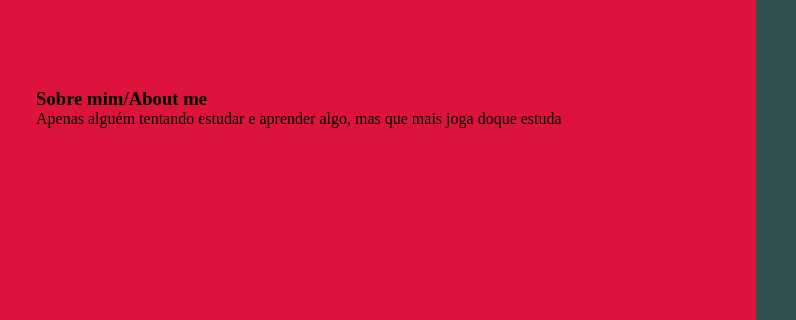
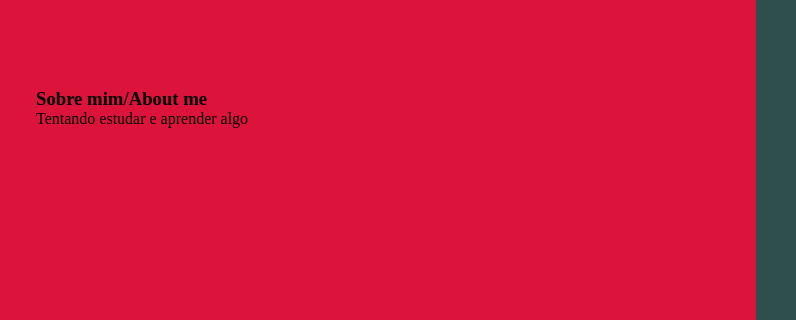
Before and after one commit to TomikantGit/Portfolio, a plain HTML site: page index.html in a window 1280 px wide. Shown: the part 187-507 px from the top of the page, 484-1280 px from the left. Drawn offline with Linux system fonts and the light colour scheme.

Commit message:
Update index.html

```diff
--- a/index.html
+++ b/index.html
@@ -22,7 +22,7 @@
                     <section class="profile"><img src="https://cdn.donmai.us/original/a2/73/__9s_nier_and_1_more_drawn_by_d_k__a273bbcb7bc50f46d442d331567d4314.png" alt=""></section>
                     <section class="texto">
                         <h1>Sobre mim/About me</h1>
-                        <p>Apenas alguém tentando estudar e aprender algo, mas que mais joga doque estuda</p>
+                        <p>Tentando estudar e aprender algo</p>
                     </section>
             </section>
             <section class="projetos">
```
